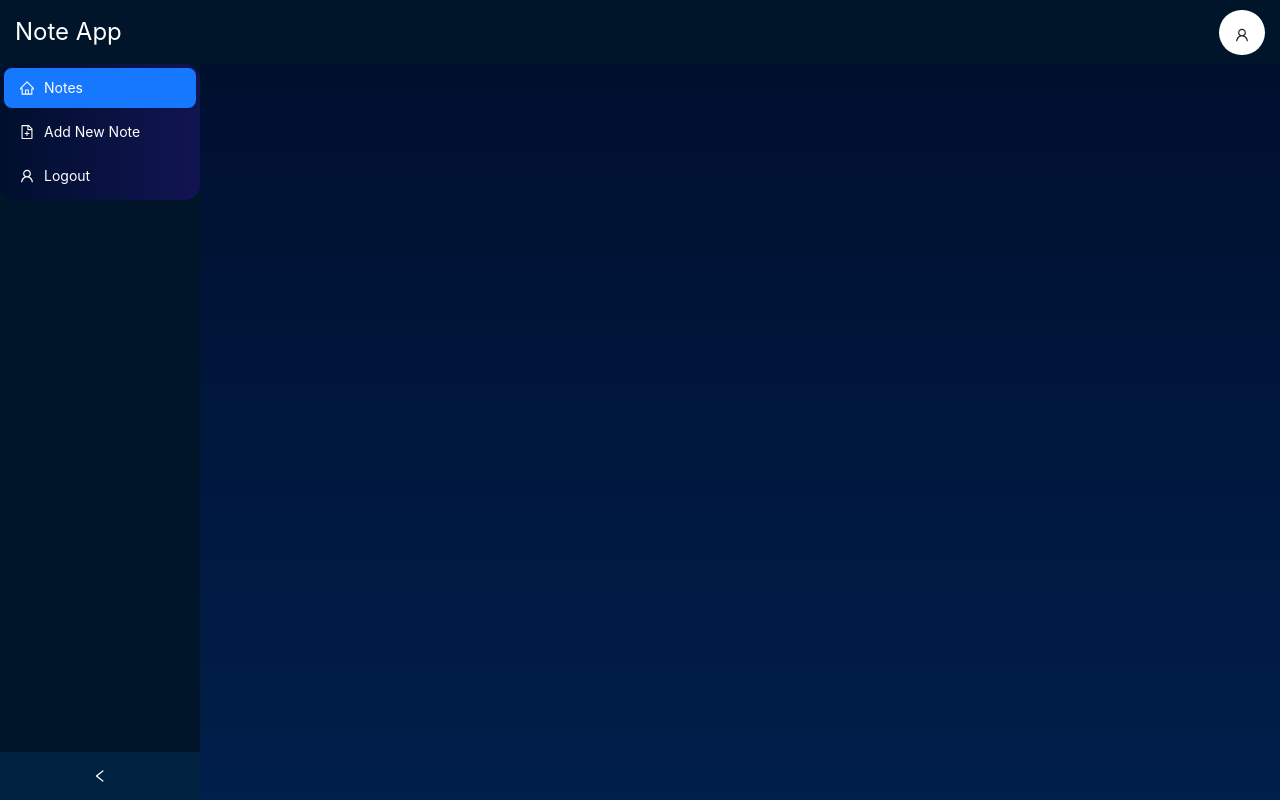
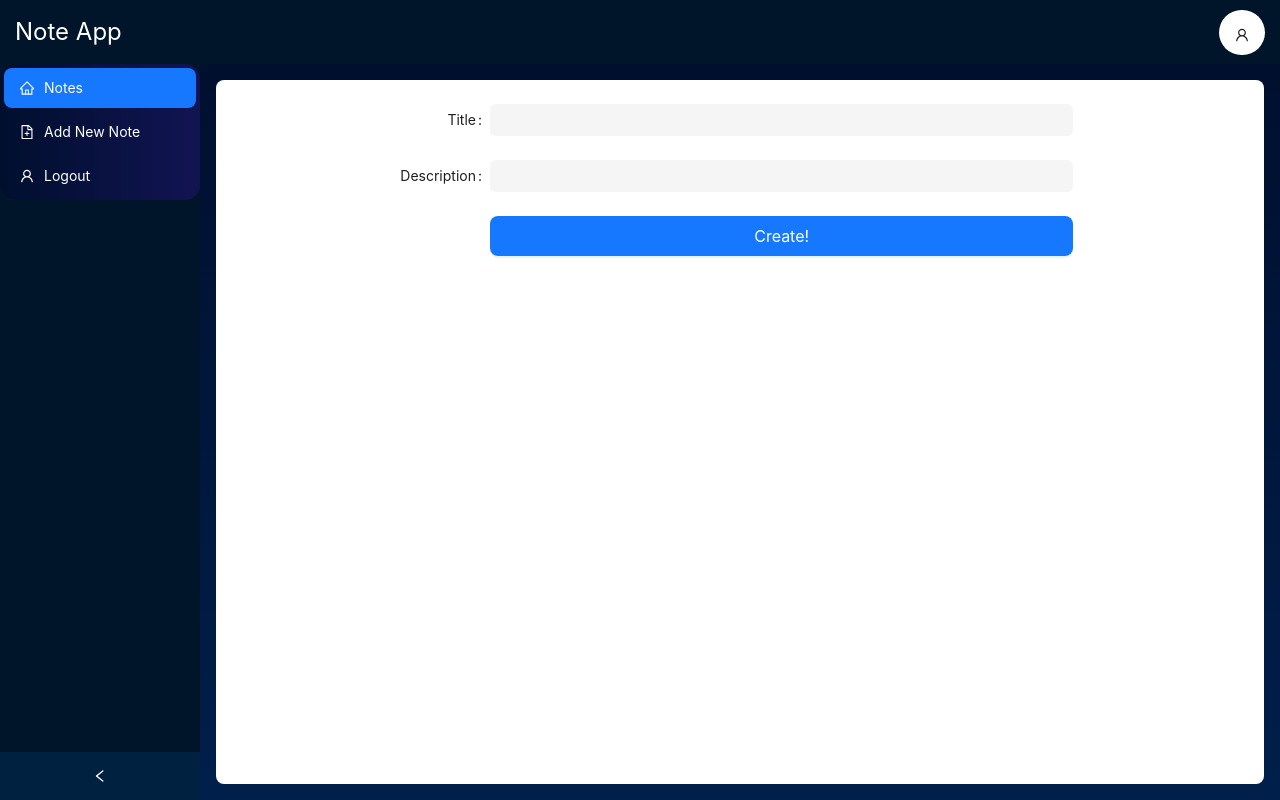
Before and after one commit to ultraammar/note-taking-app-experts-cloud-assignment, a React (Vite) app in the folder frontend/: page /notes/new in a window 1280 px wide. Built offline with nearby package versions, Linux system fonts and the light colour scheme.

Commit message:
implemented the add note functionality with backend

```diff
--- a/frontend/src/App.jsx
+++ b/frontend/src/App.jsx
@@ -10,6 +10,7 @@ import Login from "./Pages/Login/Login";
 import Navbar from "./components/Navbar/Navbar";
 import axios from "axios";
 import Signup from "./Pages/Signup.jsx/Signup";
+import NotesAdd from "./components/Notes/NotesAdd/NotesAdd";
 
 axios.defaults.baseURL = "http://localhost:8081";
 
@@ -83,6 +84,15 @@ function App() {
                 // </ProtectedRoute>
               }
             />
+            <Route
+              path="/notes/new"
+              exact
+              element={
+                // <ProtectedRoute>
+                <NotesAdd />
+                // </ProtectedRoute>
+              }
+            />
           </Routes>
         </Layout>
       </Layout>
--- /dev/null
+++ b/frontend/src/components/Notes/NotesAdd/NotesAdd.jsx
@@ -0,0 +1,131 @@
+import { Button, Form, Input, Select, theme } from "antd";
+import { Content } from "antd/es/layout/layout";
+import axios from "axios";
+import React from "react";
+import { useFormik } from "formik";
+import * as Yup from "yup";
+import { useNavigate } from "react-router-dom";
+import { useSelector } from "react-redux";
+
+const NotesAdd = () => {
+  const session = useSelector((state) => state.session);
+  const navigate = useNavigate();
+  const {
+    token: { colorBgContainer, borderRadiusLG },
+  } = theme.useToken();
+  const [form] = Form.useForm();
+
+  const formik = useFormik({
+    initialValues: {
+      title: "",
+      description: "",
+    },
+    onSubmit: (values) => {
+      console.log("onsubmit ran");
+      formik.resetForm();
+      form.resetFields();
+
+      try {
+        // push to db
+        axios
+          .post("/notes/new", values, { headers: { user_id: session.user_id } })
+          .then(() => {
+            console.log("Note added");
+            navigate("/notes");
+          });
+      } catch (error) {
+        console.error("Error adding note:", error);
+      }
+    },
+    // validationSchema: validationSchema,
+  });
+
+  const formItemLayout = {
+    labelCol: {
+      xs: {
+        span: 24,
+      },
+      sm: {
+        span: 6,
+      },
+    },
+    wrapperCol: {
+      xs: {
+        span: 24,
+      },
+      sm: {
+        span: 14,
+      },
+    },
+  };
+
+  let validationSchema = Yup.object({
+    title: Yup.string().required("Needs a title").min(2, "Too Short!"),
+    description: Yup.string()
+      .required("At least say something")
+      .min(10, "Too Short!"),
+  });
+
+  const yupSync = {
+    async validator({ field }, value) {
+      await validationSchema.validateSyncAt(field, { [field]: value });
+    },
+  };
+
+  return (
+    <Content
+      style={{
+        padding: 24,
+        margin: "16px",
+        minHeight: 280,
+        background: colorBgContainer,
+        borderRadius: borderRadiusLG,
+      }}
+    >
+      <Form
+        form={form}
+        onFinish={formik.handleSubmit}
+        {...formItemLayout}
+        variant="filled"
+        style={{
+          // maxWidth: 600,
+          width: "100%",
+        }}
+      >
+        <Form.Item label="Title" name="title" rules={[yupSync]}>
+          <Input
+            id="title"
+            name="title"
+            type="text"
+            onChange={formik.handleChange}
+            value={formik.values.title}
+          />
+        </Form.Item>
+
+        <Form.Item label="Description" name="description" rules={[yupSync]}>
+          <Input
+            id="description"
+            name="description"
+            type="text"
+            onChange={formik.handleChange}
+            value={formik.values.description}
+          />
+        </Form.Item>
+
+        <Form.Item
+          wrapperCol={{
+            offset: 0,
+            sm: { offset: 6 }, // large screen: {span: 14}
+            span: 14,
+          }}
+        >
+          <Button type="primary" htmlType="submit" block size="large">
+            Create!
+          </Button>
+        </Form.Item>
+      </Form>
+    </Content>
+  );
+};
+
+export default NotesAdd;
```
Also changed, not shown: 2 other files (tests, documents, lock files or other folders).
